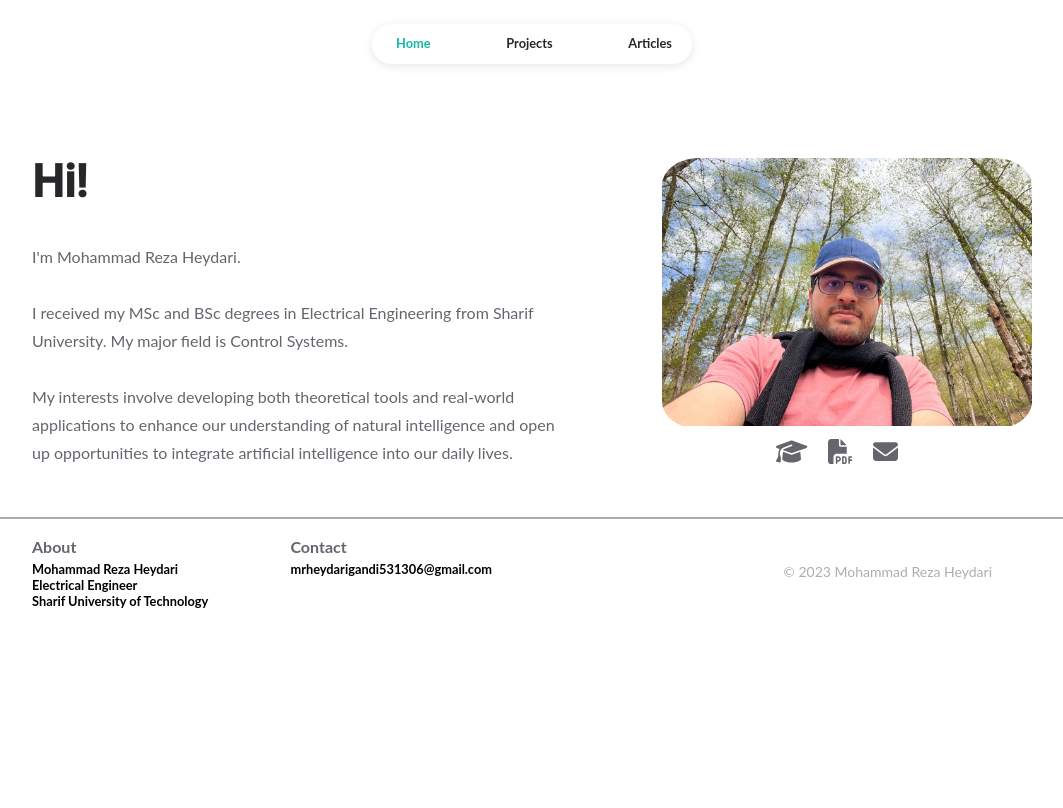
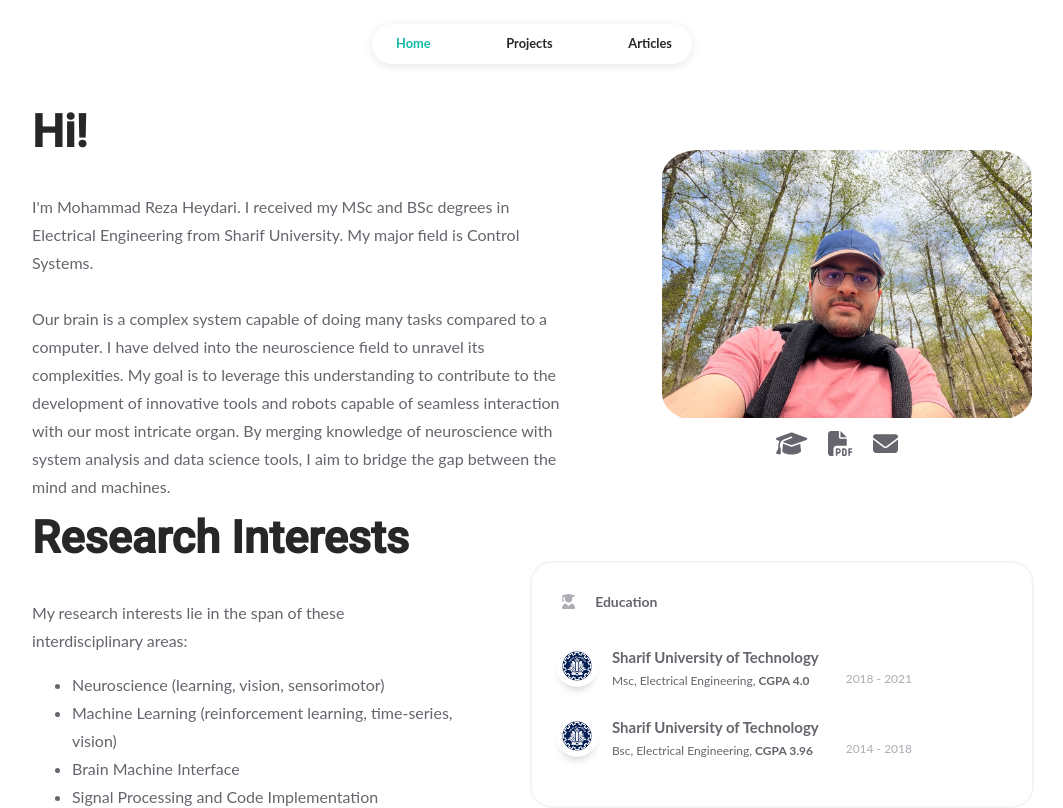
Before and after one commit to snnahvi/snnahvi.github.io, a React (Create React App) app: page / in a window 1280 px wide. Shown: the top 808 px of the page, without its empty margins (108-1171 px from the left). Built offline with nearby package versions, Linux system fonts and the light colour scheme.

Commit message:
homepage

```diff
--- a/src/components/homepage/works.jsx
+++ b/src/components/homepage/works.jsx
@@ -1,5 +1,6 @@
 import React from "react";
 import { faBriefcase } from "@fortawesome/free-solid-svg-icons";
+import {faUserGraduate} from "@fortawesome/free-solid-svg-icons";
 
 import Card from "../common/card";
 
@@ -9,34 +10,34 @@ const Works = () => {
 	return (
 		<div className="works">
 			<Card
-				icon={faBriefcase}
-				title="Work"
+				icon={faUserGraduate}
+				title="Education"
 				body={
 					<div className="works-body">
 						<div className="work">
 							<img
-								src="./facebook.png"
-								alt="facebook"
+								src="sharif.png"
+								alt="sharif"
 								className="work-image"
 							/>
-							<div className="work-title">Facebook</div>
+							<div className="work-title">Sharif University of Technology</div>
 							<div className="work-subtitle">
-								Software Engineer
+								Msc, Electrical Engineering, <b>CGPA 4.0</b>
 							</div>
-							<div className="work-duration">2019 - Present</div>
+							<div className="work-duration">2018 - 2021</div>
 						</div>
 
 						<div className="work">
 							<img
-								src="./twitter.png"
-								alt="twitter"
+								src="sharif.png"
+								alt="sharif"
 								className="work-image"
 							/>
-							<div className="work-title">Twitter</div>
+							<div className="work-title">Sharif University of Technology</div>
 							<div className="work-subtitle">
-								Software Engineer
+								Bsc, Electrical Engineering, <b>CGPA 3.96</b>
 							</div>
-							<div className="work-duration">2019 - Present</div>
+							<div className="work-duration">2014 - 2018</div>
 						</div>
 					</div>
 				}
--- a/src/pages/homepage.jsx
+++ b/src/pages/homepage.jsx
@@ -97,13 +97,16 @@ const Homepage = () => {
 
                                 <div className="subtitle homepage-subtitle">
                                     I'm Mohammad Reza Heydari.
-                                    <br/><br/>
                                     I received my MSc and BSc degrees in Electrical Engineering from Sharif University.
                                     My major field is Control Systems.
                                     <br/><br/>
-                                    My interests involve developing both theoretical tools and real-world applications
-                                    to enhance our understanding of natural intelligence and open up opportunities to
-                                    integrate artificial intelligence into our daily lives.
+                                    Our brain is a complex system capable of doing many tasks compared to a computer.
+                                    I have delved into the neuroscience field to unravel its complexities.
+                                    My goal is to leverage this understanding to contribute to the development of
+                                    innovative
+                                    tools and robots capable of seamless interaction with our most intricate organ.
+                                    By merging knowledge of neuroscience with system analysis and data science tools,
+                                    I aim to bridge the gap between the mind and machines.
                                 </div>
                             </div>
 
@@ -183,6 +186,32 @@ const Homepage = () => {
                             </div>
                         </div>
 
+                        <div style={{width: "100%", height: "10px"}}/>
+
+                        <div className="homepage-first-area">
+                            <div className="homepage-first-area-left-side">
+                                <div className="title homepage-title">
+                                    Research Interests
+                                </div>
+
+                                <div className="subtitle homepage-subtitle">
+                                    My research interests lie in the span of these interdisciplinary areas:
+                                    <ul style={{width: "100%"}}>
+                                        <li>Neuroscience (learning, vision, sensorimotor)</li>
+                                        <li>Machine Learning (reinforcement learning, time-series, vision)</li>
+                                        <li>Brain Machine Interface</li>
+                                        <li>Signal Processing and Code Implementation</li>
+                                    </ul>
+                                </div>
+                            </div>
+
+                            <div className="homepage-first-area-right-side">
+                                <div className="homepage-works">
+                                    <Works />
+                                </div>
+                            </div>
+                        </div>
+
 
                         <div className="page-footer">
                             <Footer/>
--- a/src/pages/styles/homepage.css
+++ b/src/pages/styles/homepage.css
@@ -4,7 +4,7 @@
 	display: flex;
 	justify-content: left;
 	align-items: center;
-	padding-top: 130px;
+	padding-top: 80px;
 }
 
 .homepage-container {
```
Also changed, not shown: public/sharif.png (added).
